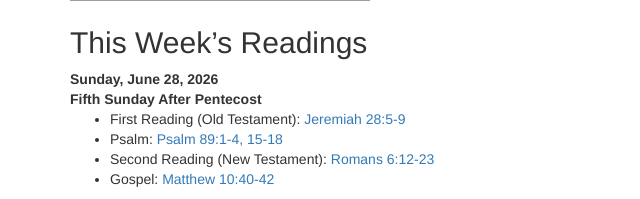
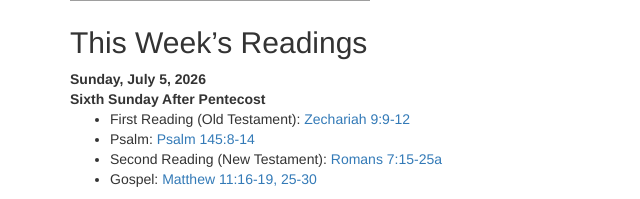
Before and after one commit to groberts314/EmanuelWeb, a PHP site: page / in a window 1280 px wide. Shown: the part 637-836 px from the top of the page, without its empty margins (0-640 px from the left). Run offline with PHP 8.4, Linux system fonts and the light colour scheme; data that the repository does not hold is empty; some libraries are stand-ins or nearby versions; grey boxes are pictures that could not be loaded.

Commit message:
feat: Bible readings for Sunday, July 5, 2026

```diff
--- a/partials/homepage-v2-bible-readings.phtml
+++ b/partials/homepage-v2-bible-readings.phtml
@@ -2,33 +2,33 @@
 <div class="module-content right">
     <div class="bible-readings">
         <div class="bible-readings-title">
-            <strong>Sunday, June 28, 2026</strong>
+            <strong>Sunday, July 5, 2026</strong>
             <br />
-            <strong>Fifth Sunday After Pentecost</strong>
+            <strong>Sixth Sunday After Pentecost</strong>
         </div>
         <ul class="bible-readings-list">
             <li>
                 First Reading <span class="mobile-hide">(Old Testament)</span>:
-                <a href="https://www.biblegateway.com/passage/?search=Jeremiah%2028%3A5-9&version=NRSVUE" target="_blank" rel="noopener noreferrer nofollow">
-                    Jeremiah 28:5-9
+                <a href="https://www.biblegateway.com/passage/?search=Zechariah%209%3A9-12&version=NRSVUE" target="_blank" rel="noopener noreferrer nofollow">
+                    Zechariah 9:9-12
                 </a>
             </li>
             <li>
                 Psalm:
-                <a href="https://www.biblegateway.com/passage/?search=Psalm%2089%3A1-4%2C%2015-18&version=NRSVUE" target="_blank" rel="noopener noreferrer nofollow">
-                    Psalm 89:1-4, 15-18
+                <a href="https://www.biblegateway.com/passage/?search=Psalm%20145%3A8-14&version=NRSVUE" target="_blank" rel="noopener noreferrer nofollow">
+                    Psalm 145:8-14
                 </a>
             </li>
             <li>
                 Second Reading <span class="mobile-hide">(New Testament)</span>:
-                <a href="https://www.biblegateway.com/passage/?search=Romans%206%3A12-23&version=NRSVUE" target="_blank" rel="noopener noreferrer nofollow">
-                    Romans 6:12-23
+                <a href="https://www.biblegateway.com/passage/?search=Romans%207%3A15-25a&version=NRSVUE" target="_blank" rel="noopener noreferrer nofollow">
+                    Romans 7:15-25a
                 </a>
             </li>
             <li>
                 Gospel:
-                <a href="https://www.biblegateway.com/passage/?search=Matthew%2010%3A40-42&version=NRSVUE" target="_blank" rel="noopener noreferrer nofollow">
-                    Matthew 10:40-42
+                <a href="https://www.biblegateway.com/passage/?search=Matthew%2011%3A16-19%2C%2025-30&version=NRSVUE" target="_blank" rel="noopener noreferrer nofollow">
+                    Matthew 11:16-19, 25-30
                 </a>
             </li>
         </ul>
```
